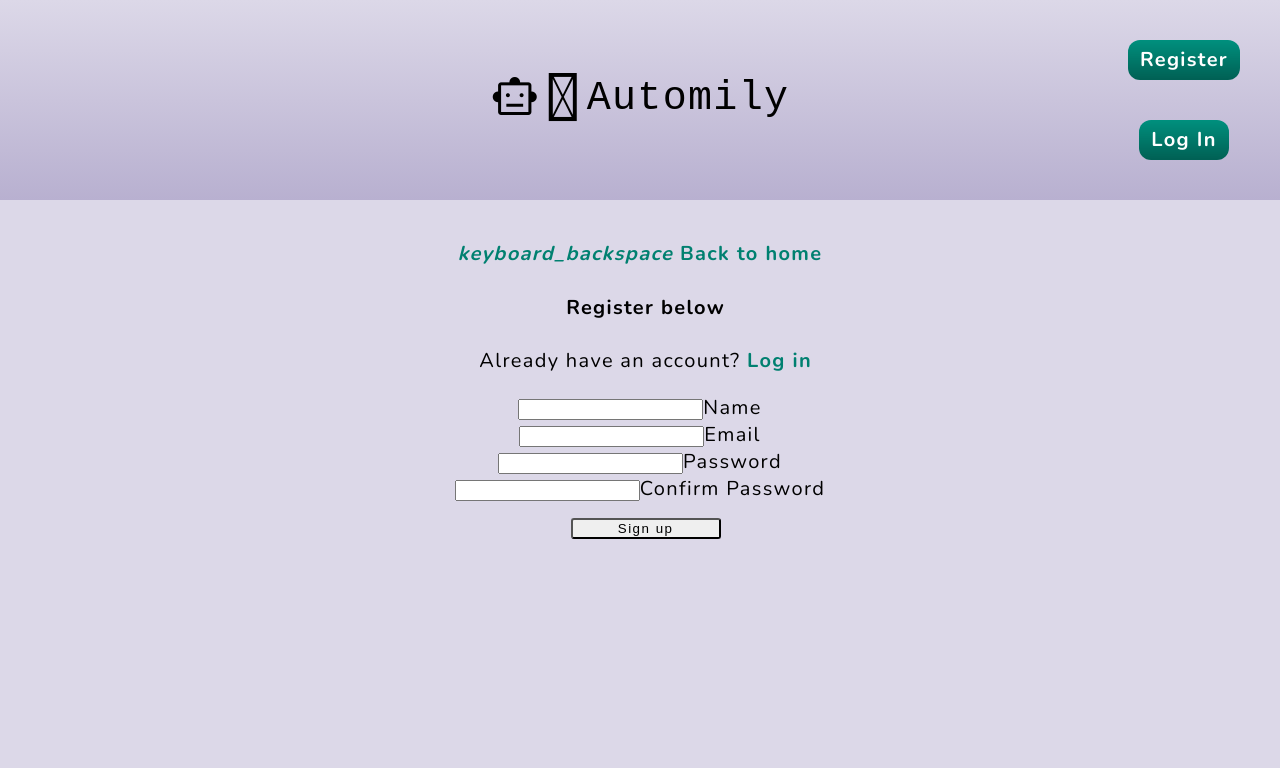
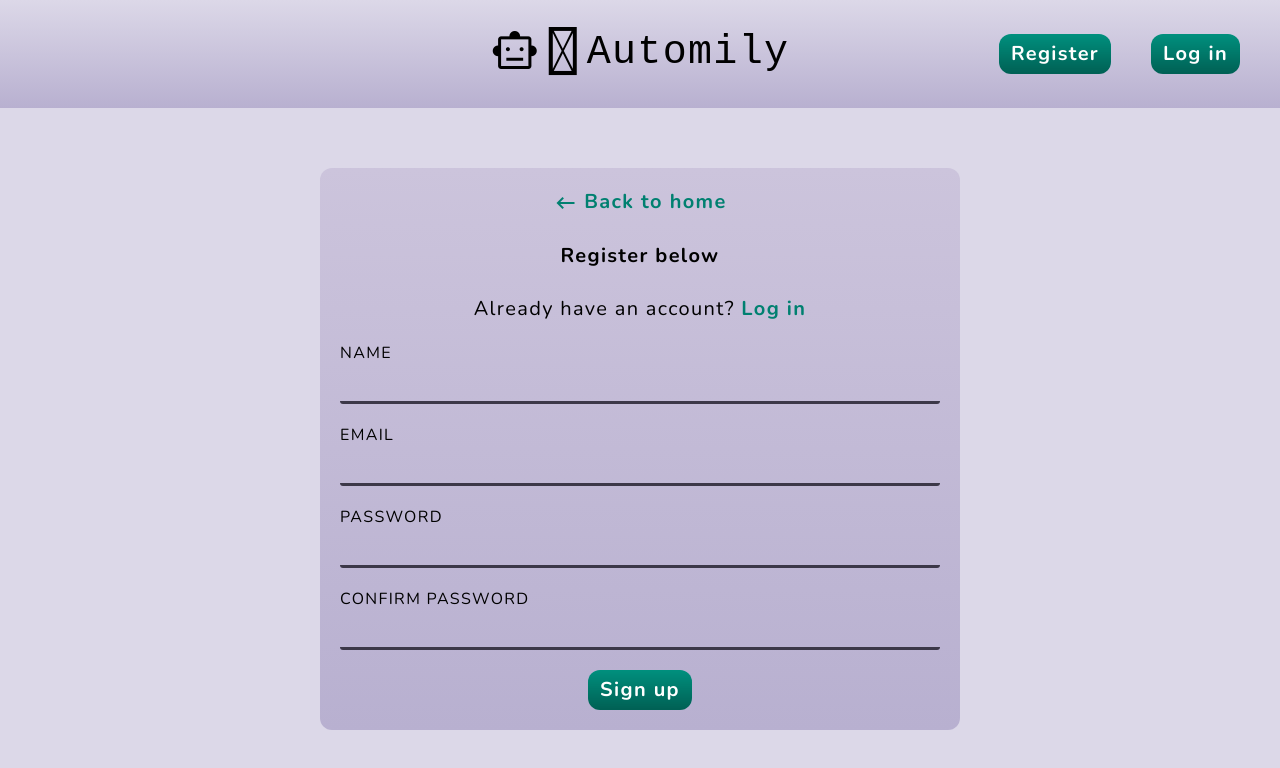
Before and after one commit to uncannyforest/automily, a React app in the folder client/: page /register in a window 1280 px wide. Shown: the top 768 px of the page. Built offline with nearby package versions, Linux system fonts and the light colour scheme; a web font is replaced by a local one.

Commit message:
Style login and signup forms

```diff
--- a/client/package.json
+++ b/client/package.json
@@ -25,9 +25,6 @@
     "build": "webpack --mode production"
   },
   "proxy": "http://localhost:5000",
-  "eslintConfig": {
-    "extends": "react-app"
-  },
   "browserslist": {
     "production": [
       ">0.2%",
--- a/client/public/style.css
+++ b/client/public/style.css
@@ -2,12 +2,15 @@
 
 :root {
   --main-color-light: #dcd8e8;
+  --main-color-light-darker: #ccc4dc;
+  --main-color-light-darker-2: #b8b0d0;
   --main-color-dark: #3c3848;
   --main-color-dark-lighter: #5a546c;
   --highlight-color: #40ffe8;
   --highlight-color-dark-lighter: #00c0a8;
   --highlight-color-dark: #008070;
   --highlight-color-dark-darker: #006054;
+  --error-color: #c03000;
 }
 
 body {
@@ -22,8 +25,13 @@ body {
   justify-content: center;
 }
 
+.material-symbols-outlined {
+  font-size: 1.2em;
+  vertical-align: bottom;
+}
+
 nav {
-  background: linear-gradient(transparent, #b8b0d0);
+  background: linear-gradient(transparent, var(--main-color-light-darker-2));
   display: grid;
   grid-template-columns: 1fr auto 1fr;
   justify-items: right;
@@ -42,13 +50,10 @@ h1 a {
   color: #000;
   font-weight: 500;
 }
-h1 .material-symbols-outlined {
-  font-size: 1.2em;
-  vertical-align: bottom;
-}
 
 nav li {
-  margin: 40px;
+  margin: 0 40px 0 0;
+  display: inline;
 }
 
 .app {
@@ -62,19 +67,33 @@ ul {
   margin-block: 0;
 }
 
-article {
+article,
+main {
   border: none;
   border-radius: 12px;
+  margin: 60px auto;
+  max-width: 640px;
+  box-sizing: border-box;
+}
+
+article {
+  padding: 1px;
   background: linear-gradient(
     var(--main-color-dark-lighter),
     var(--main-color-dark)
   );
   color: var(--main-color-light);
   /*  background: linear-gradient(#ecf2f4, #c8d4d8); */
-  margin: 60px auto;
-  max-width: 640px;
   min-height: 360px;
-  padding: 1px;
+}
+
+main {
+  padding: 20px;
+  background: linear-gradient(
+    var(--main-color-light-darker),
+    var(--main-color-light-darker-2)
+  );
+  color: #000;
 }
 
 a {
@@ -91,7 +110,8 @@ article a {
   color: #fff;
 }
 
-a.button {
+a.button,
+button {
   display: inline-block;
   padding: 0px 12px;
   height: 40px;
@@ -106,8 +126,14 @@ a.button {
   transition: background 0.25s;
   background-size: 1px 80px;
   background-position: 0 -40px;
+  border: none;
+  font-size: inherit;
+  font-family: inherit;
+  font-weight: bold;
+  letter-spacing: inherit;
 }
-a.button:hover {
+a.button:hover,
+button:hover {
   text-decoration: none;
   background-position: 0 0;
 }
@@ -117,3 +143,50 @@ h2,
 h3 {
   font-family: 'Petrona';
 }
+
+form {
+  display: flex;
+  flex-flow: column wrap;
+  row-gap: 20px;
+}
+
+.input-field {
+  flex: 1;
+}
+.input-field:focus-within {
+  color: var(--highlight-color-dark);
+}
+label {
+  font-size: 0.8em;
+  text-transform: uppercase;
+  display: block;
+  text-align: left;
+}
+textarea,
+input[type='text'],
+input[type='email'],
+input[type='password'] {
+  font-family: inherit;
+  font-size: 1.3em;
+  background-color: transparent;
+  border-width: 0 0 3px;
+  border-radius: 3px;
+  border-color: var(--main-color-dark);
+  box-sizing: border-box;
+  outline: none;
+  width: 100%;
+}
+textarea:focus,
+input[type='text']:focus,
+input[type='email']:focus,
+input[type='password']:focus {
+  border-color: var(--highlight-color-dark);
+}
+input.invalid {
+  border-color: var(--error-color);
+}
+.angry {
+  font-size: 0.8em;
+  color: var(--error-color);
+  font-weight: bold;
+}
--- a/client/src/components/auth/Login.jsx
+++ b/client/src/components/auth/Login.jsx
@@ -4,6 +4,8 @@ import PropTypes from 'prop-types'
 import { connect } from 'react-redux'
 import { loginUser } from '../../store/auth'
 import classnames from 'classnames'
+
+import InputField from '../elements/InputField'
 
 class Login extends Component {
   constructor() {
@@ -53,74 +55,41 @@ class Login extends Component {
     const { errors } = this.state
 
     return (
-      <div className="container">
-        <div style={{ marginTop: '4rem' }} className="row">
-          <div className="col s8 offset-s2">
-            <Link to="/" className="btn-flat waves-effect">
-              <i className="material-icons left">keyboard_backspace</i> Back to
-              home
+      <main>
+        <Link to='/'>
+          <i className='material-symbols-outlined'>keyboard_backspace</i> Back
+          to home
         </Link>
-            <div className="col s12" style={{ paddingLeft: '11.250px' }}>
+        <div>
           <h4>
             <b>Login</b> below
           </h4>
-              <p className="grey-text text-darken-1">
-                Don't have an account? <Link to="/register">Register</Link>
+          <p>
+            Don't have an account? <Link to='/register'>Register</Link>
           </p>
         </div>
         <form noValidate onSubmit={this.onSubmit}>
-              <div className="input-field col s12">
-                <input
+          <InputField
+            label='Email'
+            name='email'
+            type='email'
+            value={this.state.email}
             onChange={this.onChange}
-                  value={this.state.email}
-                  error={errors.email}
-                  id="email"
-                  type="email"
-                  className={classnames('', {
-                    invalid: errors.email || errors.emailnotfound,
-                  })}
+            errors={[errors.email, errors.emailnotfound]}
           />
-                <label htmlFor="email">Email</label>
-                <span className="red-text">
-                  {errors.email}
-                  {errors.emailnotfound}
-                </span>
-              </div>
-              <div className="input-field col s12">
-                <input
+          <InputField
+            label='Password'
+            name='password'
+            type='password'
+            value={this.state.password}
             onChange={this.onChange}
-                  value={this.state.password}
-                  error={errors.password}
-                  id="password"
-                  type="password"
-                  className={classnames('', {
-                    invalid: errors.password || errors.passwordincorrect,
-                  })}
+            errors={[errors.password, errors.passwordincorrect]}
           />
-                <label htmlFor="password">Password</label>
-                <span className="red-text">
-                  {errors.password}
-                  {errors.passwordincorrect}
-                </span>
-              </div>
-              <div className="col s12" style={{ paddingLeft: '11.250px' }}>
-                <button
-                  style={{
-                    width: '150px',
-                    borderRadius: '3px',
-                    letterSpacing: '1.5px',
-                    marginTop: '1rem',
-                  }}
-                  type="submit"
-                  className="btn btn-large waves-effect waves-light hoverable blue accent-3"
-                >
-                  Login
-                </button>
+          <div>
+            <button type='submit'>Log in</button>
           </div>
         </form>
-          </div>
-        </div>
-      </div>
+      </main>
     )
   }
 }
--- a/client/src/components/auth/Register.jsx
+++ b/client/src/components/auth/Register.jsx
@@ -4,6 +4,8 @@ import PropTypes from 'prop-types'
 import { connect } from 'react-redux'
 import { registerUser } from '../../store/auth'
 import classnames from 'classnames'
+
+import InputField from '../elements/InputField'
 
 class Register extends Component {
   constructor() {
@@ -53,96 +55,56 @@ class Register extends Component {
     const { errors } = this.state
 
     return (
-      <div className="container">
-        <div className="row">
-          <div className="col s8 offset-s2">
-            <Link to="/" className="btn-flat waves-effect">
-              <i className="material-icons left">keyboard_backspace</i> Back to
-              home
+      <main>
+        <Link to='/'>
+          <i className='material-symbols-outlined'>keyboard_backspace</i> Back
+          to home
         </Link>
-            <div className="col s12" style={{ paddingLeft: '11.250px' }}>
+        <div>
           <h4>
             <b>Register</b> below
           </h4>
-              <p className="grey-text text-darken-1">
-                Already have an account? <Link to="/login">Log in</Link>
+          <p>
+            Already have an account? <Link to='/login'>Log in</Link>
           </p>
         </div>
         <form noValidate onSubmit={this.onSubmit}>
-              <div className="input-field col s12">
-                <input
+          <InputField
+            label='Name'
+            name='name'
+            value={this.state.name}
             onChange={this.onChange}
-                  value={this.state.name}
-                  error={errors.name}
-                  id="name"
-                  type="text"
-                  className={classnames({
-                    invalid: errors.name,
-                  })}
+            errors={[errors.name]}
           />
-                <label htmlFor="name">Name</label>
-                <span className="red-text">{errors.name}</span>
-              </div>
-              <div className="input-field col s12">
-                <input
+          <InputField
+            label='Email'
+            name='email'
+            type='email'
+            value={this.state.email}
             onChange={this.onChange}
-                  value={this.state.email}
-                  error={errors.email}
-                  id="email"
-                  type="email"
-                  className={classnames({
-                    invalid: errors.email,
-                  })}
+            errors={[errors.email]}
           />
-                <label htmlFor="email">Email</label>
-                <span className="red-text">{errors.email}</span>
-              </div>
-              <div className="input-field col s12">
-                <input
+          <InputField
+            label='Password'
+            name='password'
+            type='password'
+            value={this.state.password}
             onChange={this.onChange}
-                  value={this.state.password}
-                  error={errors.password}
-                  id="password"
-                  type="password"
-                  className={classnames({
-                    invalid: errors.password,
-                  })}
+            errors={[errors.password, errors.passwordincorrect]}
           />
-                <label htmlFor="password">Password</label>
-                <span className="red-text">{errors.password}</span>
-              </div>
-              <div className="input-field col s12">
-                <input
+          <InputField
+            label='Confirm Password'
+            name='password2'
+            type='password'
+            value={this.state.password2}
             onChange={this.onChange}
-                  value={this.state.password2}
-                  error={errors.password2}
-                  id="password2"
-                  type="password"
-                  className={classnames({
-                    invalid: errors.password2,
-                  })}
+            errors={[errors.password2]}
           />
-                <label htmlFor="password2">Confirm Password</label>
-                <span className="red-text">{errors.password2}</span>
-              </div>
-              <div className="col s12" style={{ paddingLeft: '11.250px' }}>
-                <button
-                  style={{
-                    width: '150px',
-                    borderRadius: '3px',
-                    letterSpacing: '1.5px',
-                    marginTop: '1rem',
-                  }}
-                  type="submit"
-                  className="btn btn-large waves-effect waves-light hoverable blue accent-3"
-                >
-                  Sign up
-                </button>
+          <div>
+            <button type='submit'>Sign up</button>
           </div>
         </form>
-          </div>
-        </div>
-      </div>
+      </main>
     )
   }
 }
--- a/client/src/components/dashboard/CreatePost.jsx
+++ b/client/src/components/dashboard/CreatePost.jsx
@@ -1,6 +1,8 @@
 import React, { useState } from 'react'
 import axios from 'axios'
 import classnames from 'classnames'
+
+import InputField from '../elements/InputField'
 
 const CreatePost = (props) => {
   const [title, setTitle] = useState('')
@@ -33,47 +35,34 @@ const CreatePost = (props) => {
   }
 
   return (
-    <div style={{ height: '75vh' }} className="container valign-wrapper">
-      <div className="row">
-        <div className="col s12 center-align">
-          <h3 className="heading">Create New Post</h3>
-          <form novalidate onSubmit={onSubmit}>
-            <div className="input-field">
-              <input
-                type="text"
-                id="title"
-                size="39"
-                error={errors.title}
+    <main className='new-post'>
+      <h2>Create New Post</h2>
+      <form onSubmit={onSubmit}>
+        <InputField
+          label='Title'
+          name='title'
+          onChange={savePostTitleToState}
+          errors={[errors.title]}
+        />
+        <div className='labeled-input'>
+          <label htmlFor='content'>Content</label>
+          <textarea
+            placeholder=''
+            name='content'
+            id='content'
+            error={errors.content}
             className={classnames({
-                  invalid: errors.title,
-                })}
-                onChange={savePostTitleToState}
-              ></input>
-              <label htmlFor="title">Title</label>
-              <div className="red-text">{errors.title}</div>
-            </div>
-            <div className="input-field">
-              <textarea
-                placeholder=""
-                id="content"
-                rows="8"
-                cols="41"
-                error={errors.content}
-                className={classnames('materialize-textarea', {
               invalid: errors.content,
             })}
             onChange={savePostContentToState}
           ></textarea>
-              <label htmlFor="content">Content</label>
-              <div className="red-text">{errors.content}</div>
+          <div className='angry'>{errors.content}</div>
         </div>
-            <button className="main-button btn btn-large waves-effect waves-light hoverable blue accent-3">
+        <button className='main-button btn btn-large waves-effect waves-light hoverable blue accent-3'>
           Save Post
         </button>
       </form>
-        </div>
-      </div>
-    </div>
+    </main>
   )
 }
 
--- /dev/null
+++ b/client/src/components/elements/InputField.js
@@ -0,0 +1,32 @@
+import classnames from 'classnames'
+import PropTypes from 'prop-types'
+import React from 'react'
+
+const InputField = (props) => {
+  return (
+    <div className='input-field'>
+      <label htmlFor={props.name}>{props.label}</label>
+      <input
+        onChange={props.onChange}
+        value={props.value}
+        id={props.name}
+        type={props.type || 'text'}
+        className={classnames('', {
+          invalid: props.errors.some((e) => e),
+        })}
+      />
+      <div className='angry'>{props.errors.join(' ')}</div>
+    </div>
+  )
+}
+
+InputField.propTypes = {
+  label: PropTypes.string.isRequired,
+  name: PropTypes.string.isRequired,
+  type: PropTypes.string,
+  value: PropTypes.string,
+  onChange: PropTypes.func,
+  errors: PropTypes.array.isRequired,
+}
+
+export default InputField
--- a/client/src/components/layout/Navbar.jsx
+++ b/client/src/components/layout/Navbar.jsx
@@ -14,7 +14,7 @@ class Navbar extends Component {
     if (this.props.auth.isAuthenticated)
       authButtons = (
         <li>
-          <a href="#" onClick={this.onLogoutClick} className="button">
+          <a href='#' onClick={this.onLogoutClick} className='button'>
             Log Out
           </a>
         </li>
@@ -23,13 +23,13 @@ class Navbar extends Component {
       authButtons = (
         <>
           <li>
-            <Link to="/register" className="button">
+            <Link to='/register' className='button'>
               Register
             </Link>
           </li>
           <li>
-            <Link to="/login" className="button">
-              Log In
+            <Link to='/login' className='button'>
+              Log in
             </Link>
           </li>
         </>
@@ -38,8 +38,8 @@ class Navbar extends Component {
     return (
       <nav>
         <h1>
-          <Link to="/">
-            <i className="material-symbols-outlined">smart_toy&#20;</i>
+          <Link to='/'>
+            <i className='material-symbols-outlined'>smart_toy&#20;</i>
             Automily
           </Link>
         </h1>
--- a/package.json
+++ b/package.json
@@ -23,6 +23,7 @@
     "nodemon": "^2.0.20"
   },
   "prettier": {
+    "jsxSingleQuote": true,
     "semi": false,
     "singleQuote": true
   }
```
Lines whose indentation alone changed are shown as unchanged.
